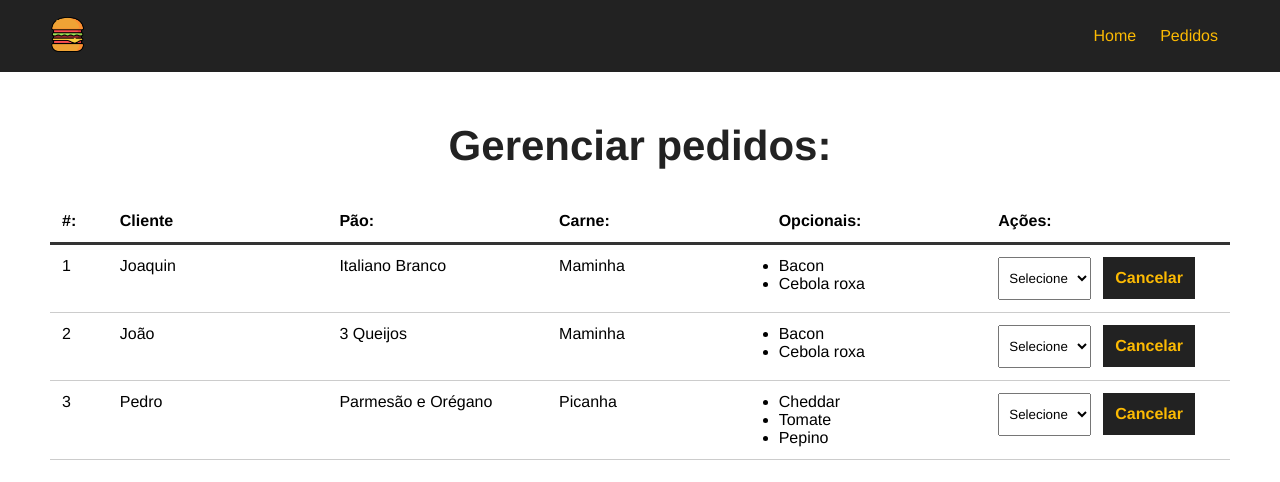
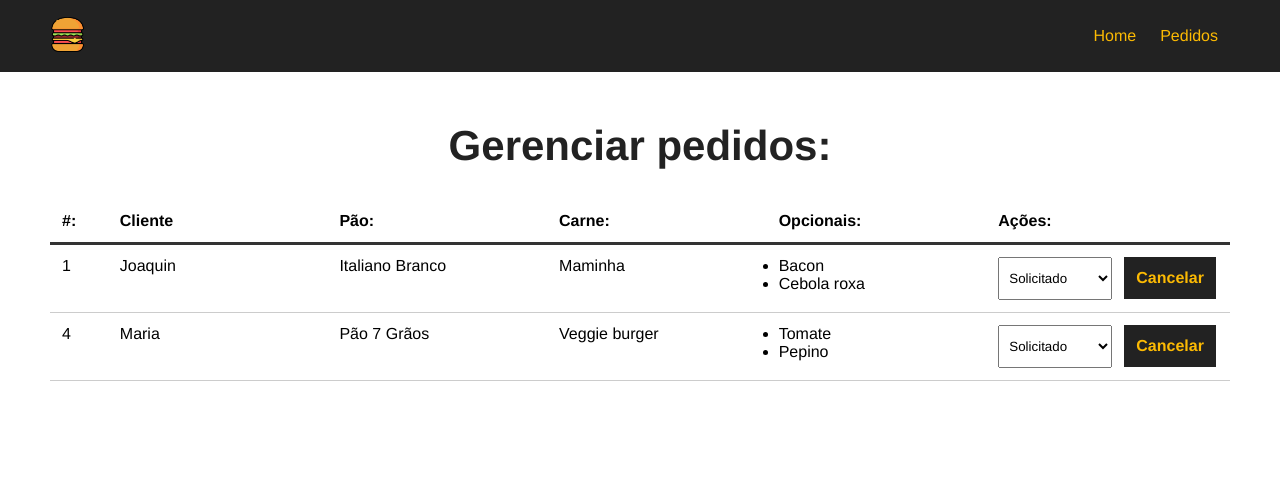
Before and after one commit to Jeanll7/vue-food, a Vue app: page /pedidos in a window 1280 px wide. Shown: the top 482 px of the page. Built offline with nearby package versions, Linux system fonts and the light colour scheme; data requests are answered from the project's data file.

Commit message:
delete pedido

```diff
--- a/db/db.json
+++ b/db/db.json
@@ -94,27 +94,15 @@
       "id": 1
     },
     {
-      "nome": "João",
-      "carne": "Maminha",
-      "pao": "3 Queijos",
+      "nome": "Maria",
+      "carne": "Veggie burger",
+      "pao": "Pão 7 Grãos",
       "opcionais": [
-        "Bacon",
-        "Cebola roxa"
-      ],
-      "status": "Solicitado",
-      "id": 2
-    },
-    {
-      "nome": "Pedro",
-      "carne": "Picanha",
-      "pao": "Parmesão e Orégano",
-      "opcionais": [
-        "Cheddar",
         "Tomate",
         "Pepino"
       ],
       "status": "Solicitado",
-      "id": 3
+      "id": 4
     }
   ]
 }
--- a/src/components/Dashboard.vue
+++ b/src/components/Dashboard.vue
@@ -28,8 +28,18 @@
       <div>
         <select name="status" class="status">
           <option value="">Selecione</option>
+          <option
+            v-for="s in status"
+            :key="s.id"
+            value="s.tipo"
+            :selected="burger.status == s.tipo"
+          >
+            {{ s.tipo }}
+          </option>
         </select>
-        <button class="delete-btn">Cancelar</button>
+        <button class="delete-btn" @click="deleteBurger(burger.id)">
+          Cancelar
+        </button>
       </div>
     </div>
   </div>
@@ -62,6 +72,16 @@ export default {
       const data = await req.json();
 
       this.status = data;
+    },
+    async deleteBurger(id) {
+      const req = await fetch(`http://localhost:3000/burgers/${id}`, {
+        method: "DELETE",
+      });
+
+      const res = await req.json();
+
+      // msg
+      this.getPedidos();
     },
   },
   mounted() {
```
Also changed, not shown: 1 other file (tests, documents, lock files or other folders).
